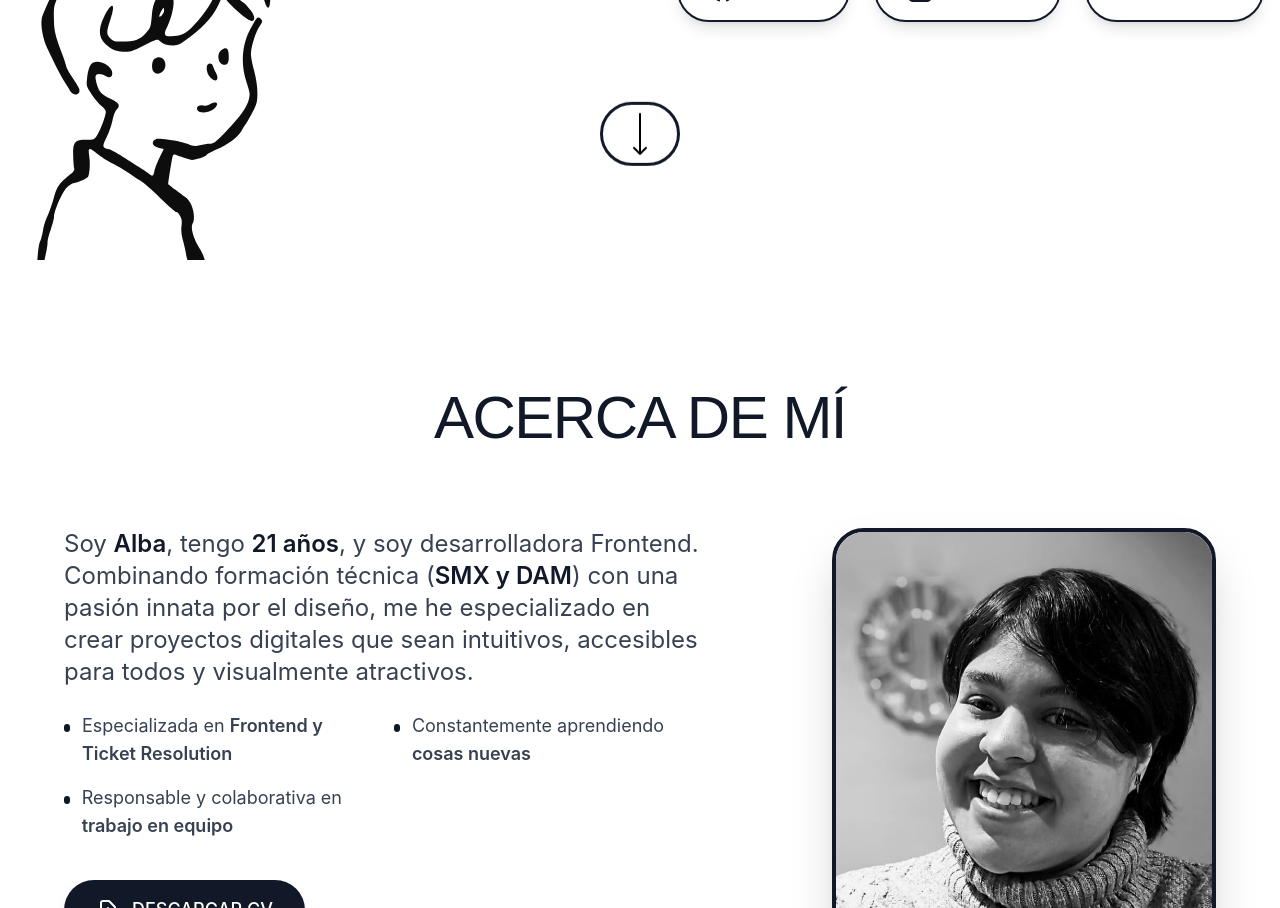
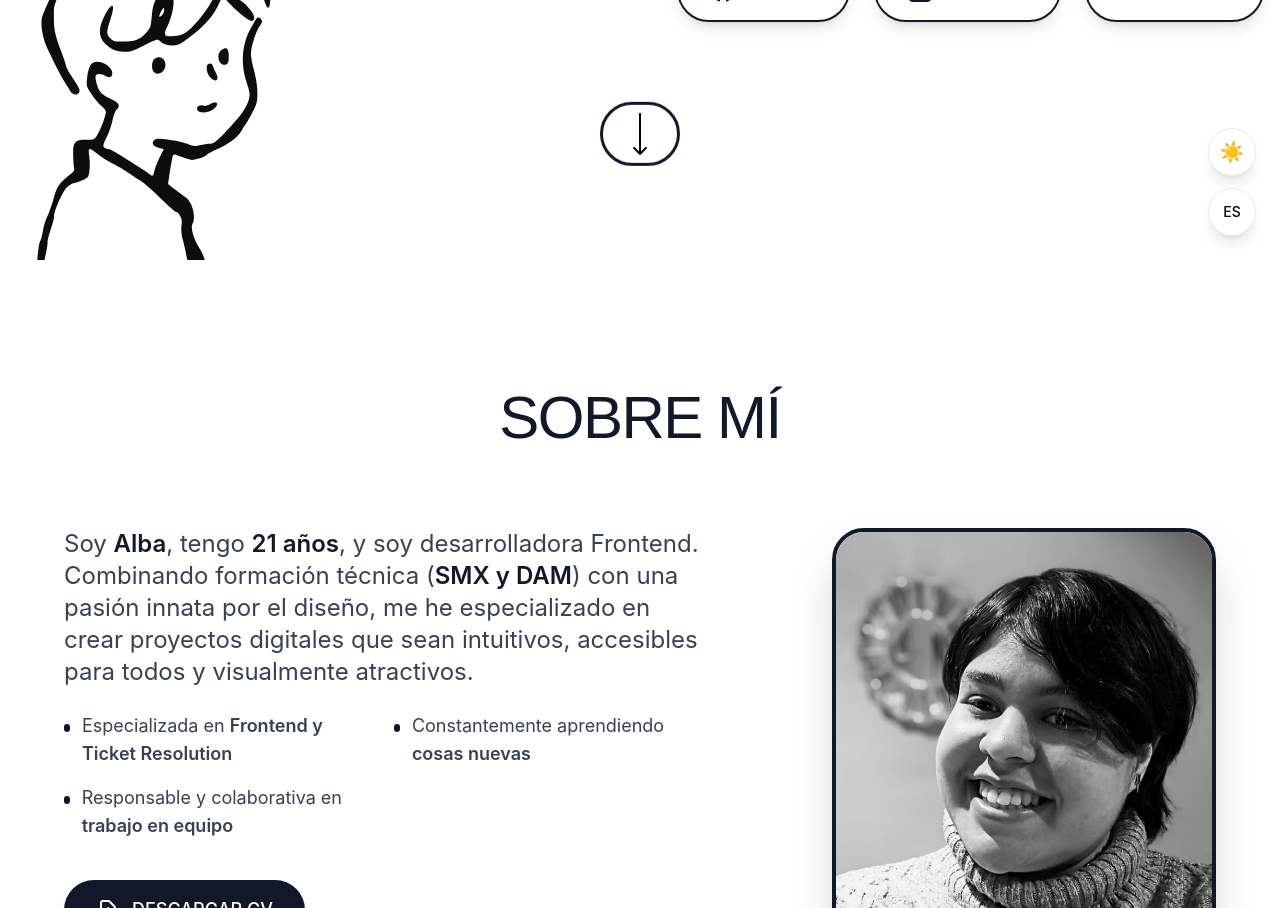
Before and after one commit to Sailok25/albaayala, a React (Create React App) app: page / in a window 1280 px wide. Shown: the part 540-1448 px from the top of the page. Built offline with nearby package versions, Linux system fonts and the light colour scheme; a web font is replaced by a local one.

Commit message:
Implementando toogle de idioma y tema + mejorados los titulos

```diff
--- a/public/index.html
+++ b/public/index.html
@@ -7,7 +7,7 @@
     <meta name="theme-color" content="#000000" />
     <meta
       name="description"
-      content="Web site created using create-react-app"
+      content="Desarrolladora Frontend"
     />
     <link rel="apple-touch-icon" href="%PUBLIC_URL%/logo192.png" />
     <link rel="manifest" href="%PUBLIC_URL%/manifest.json" />
--- a/src/App.js
+++ b/src/App.js
@@ -15,12 +15,12 @@ import cronoHubImg from './assets/images/projects/CronoHub.png';
 import claudeCert from './assets/images/certifications/claude-code-certificate.jpg';
 import fluencyAICert from './assets/images/certifications/fluency-ai.jpg';
 import introduccionAICert from './assets/images/certifications/introduccion-ai.jpg';
-
 // Components
 import ExperienceItem from './components/ExperienceItem';
 import Navigation from './components/Navigation';
 import ProjectCard from './components/ProjectCard';
 import CertificationCard from './components/CertificationCard';
+import FloatingToggles from './components/FloatingToggles';
 // Contexts
 import { ThemeProvider } from './contexts/ThemeContext';
 import { LanguageProvider } from './contexts/LanguageContext';
@@ -282,7 +282,7 @@ function App() {
         <section id="about" className="py-20 md:py-32 px-4 md:px-8 relative bg-white">
           <div className="max-w-6xl mx-auto">
             <h2 className="text-5xl md:text-6xl font-uhbee text-center mb-12 md:mb-20 text-gray-900 tracking-tight">
-                  ACERCA DE MÍ
+              SOBRE MÍ
             </h2>
 
             <div className="flex flex-col lg:flex-row items-center lg:items-start gap-12 lg:gap-20">
@@ -448,6 +448,7 @@ function App() {
           </div>
         </footer>
       </div>
+      <FloatingToggles />
     </div>
   );
 }
--- /dev/null
+++ b/src/components/FloatingToggles.jsx
@@ -0,0 +1,11 @@
+import ThemeToggle from './ThemeToggle';
+import LanguageSwitcher from './LanguageSwitcher';
+
+export default function FloatingToggles() {
+  return (
+    <div className="fixed bottom-6 right-6 z-40 flex flex-col gap-3">
+      <ThemeToggle />
+      <LanguageSwitcher />
+    </div>
+  );
+}
--- a/src/components/LanguageSwitcher.jsx
+++ b/src/components/LanguageSwitcher.jsx
@@ -0,0 +1,23 @@
+import { useLanguage } from '../contexts/LanguageContext';
+
+export default function LanguageSwitcher() {
+  const { language, changeLanguage } = useLanguage();
+
+  const languages = ['ES', 'CA', 'EN', 'FR'];
+  const currentIndex = languages.indexOf(language.toUpperCase());
+  const nextLanguage = languages[(currentIndex + 1) % languages.length];
+
+  const handleClick = () => {
+    changeLanguage(nextLanguage.toLowerCase());
+  };
+
+  return (
+    <button
+      onClick={handleClick}
+      className="w-12 h-12 flex items-center justify-center rounded-full bg-white/80 backdrop-blur-md border border-gray-200 shadow-lg hover:bg-gray-100 dark:hover:bg-gray-700 transition-colors text-sm font-medium"
+      aria-label="Change language"
+    >
+      {language.toUpperCase()}
+    </button>
+  );
+}
--- a/src/components/Navigation.jsx
+++ b/src/components/Navigation.jsx
@@ -1,7 +1,7 @@
 import { useEffect, useState } from "react";
 
 const sections = [
-  { id: "about", label: "ACERCA DE MI" },
+  { id: "about", label: "SOBRE MI" },
   { id: "experience", label: "EXPERIENCIA" },
   { id: "projects", label: "PROYECTOS" },
   { id: "certifications", label: "CERTIFICADOS" },
--- a/src/components/ThemeToggle.jsx
+++ b/src/components/ThemeToggle.jsx
@@ -0,0 +1,15 @@
+import { useTheme } from '../contexts/ThemeContext';
+
+export default function ThemeToggle() {
+  const { theme, toggleTheme } = useTheme();
+
+  return (
+    <button
+      onClick={toggleTheme}
+      className="w-12 h-12 flex items-center justify-center rounded-full bg-white/80 backdrop-blur-md border border-gray-200 shadow-lg hover:bg-gray-100 dark:hover:bg-gray-700 transition-colors text-xl"
+      aria-label="Toggle theme"
+    >
+      {theme === 'light' ? '☀️' : '🌙'}
+    </button>
+  );
+}
--- a/src/contexts/LanguageContext.jsx
+++ b/src/contexts/LanguageContext.jsx
@@ -0,0 +1,19 @@
+import { createContext, useContext, useState } from 'react';
+
+const LanguageContext = createContext();
+
+export const LanguageProvider = ({ children }) => {
+  const [language, setLanguage] = useState('es');
+
+  const changeLanguage = (lang) => {
+    setLanguage(lang);
+  };
+
+  return (
+    <LanguageContext.Provider value={{ language, changeLanguage }}>
+      {children}
+    </LanguageContext.Provider>
+  );
+};
+
+export const useLanguage = () => useContext(LanguageContext);
--- a/src/contexts/ThemeContext.jsx
+++ b/src/contexts/ThemeContext.jsx
@@ -0,0 +1,26 @@
+import { createContext, useContext, useState, useEffect } from 'react';
+
+const ThemeContext = createContext();
+
+export const ThemeProvider = ({ children }) => {
+  const [theme, setTheme] = useState(localStorage.getItem('theme') || 'light');
+
+  useEffect(() => {
+    const root = window.document.documentElement;
+    root.classList.remove('light', 'dark');
+    root.classList.add(theme);
+    localStorage.setItem('theme', theme);
+  }, [theme]);
+
+  const toggleTheme = () => {
+    setTheme(prevTheme => (prevTheme === 'light' ? 'dark' : 'light'));
+  };
+
+  return (
+    <ThemeContext.Provider value={{ theme, toggleTheme }}>
+      {children}
+    </ThemeContext.Provider>
+  );
+};
+
+export const useTheme = () => useContext(ThemeContext);
--- a/src/data/themes.js
+++ b/src/data/themes.js
@@ -0,0 +1,16 @@
+export const themes = {
+  light: {
+    background: '#ffffff',
+    text: '#111827',
+    primary: '#111827',
+    secondary: '#6b7280',
+    accent: '#3b82f6',
+  },
+  dark: {
+    background: '#111827',
+    text: '#f9fafb',
+    primary: '#f9fafb',
+    secondary: '#9ca3af',
+    accent: '#60a5fa',
+  },
+};
--- a/src/data/translations.js
+++ b/src/data/translations.js
@@ -1,39 +1,29 @@
-// src/data/translations.js
 export const translations = {
   es: {
-    about: "ACERCA DE MÍ",
-    experience: "EXPERIENCIA",
-    projects: "PROYECTOS",
-    certifications: "CERTIFICACIONES",
-    contact: "CONTACTO",
-    hello: "Hola, soy",
-    frontendDeveloper: "Desarrolladora Frontend",
-    downloadCV: "DESCARGAR CV",
-    send: "ENVIAR",
-    // ... más traducciones
+    home: "Inicio",
+    about: "Sobre mí",
+    experience: "Experiencia",
+    projects: "Proyectos",
+    certifications: "Certificados",
+    contact: "Contacto",
+    // ... otras traducciones
   },
   en: {
-    about: "ABOUT ME",
-    experience: "EXPERIENCE",
-    projects: "PROJECTS",
-    certifications: "CERTIFICATIONS",
-    contact: "CONTACT ME",
-    hello: "Hello, I'm",
-    frontendDeveloper: "Frontend Developer",
-    downloadCV: "DOWNLOAD CV",
-    send: "SEND",
-    // ... más traducciones
+    home: "Home",
+    about: "About me",
+    experience: "Experience",
+    projects: "Projects",
+    certifications: "Certifications",
+    contact: "Contact",
+    // ... otras traducciones
   },
   ca: {
-    about: "SOBRE MI",
-    experience: "EXPERIÈNCIA",
-    projects: "PROJECTES",
-    certifications: "CERTIFICACIONS",
-    contact: "CONTACTE",
-    hello: "Hola, sóc",
-    frontendDeveloper: "Desenvolupadora Frontend",
-    downloadCV: "DESCARREGAR CV",
-    send: "ENVIAR",
-    // ... más traducciones
-  }
+    home: "Inici",
+    about: "Sobre mi",
+    experience: "Experiència",
+    projects: "Projectes",
+    certifications: "Certificats",
+    contact: "Contacte",
+    // ... otras traducciones
+  },
 };
--- a/src/index.css
+++ b/src/index.css
@@ -12,7 +12,7 @@
   font-display: swap;
 }
 
-/* 2. UHBEE HANBYEOL (para tu nombre - IMPACTO) */
+/* 2. UHBEE HANBYEOL (para titulos) */
 @font-face {
   font-family: 'UhBee HanByeol';
   src: url('./assets/fonts/UhBee-HanByeol.ttf') format('truetype');
@@ -104,7 +104,7 @@
 
 /* Estilos globales adicionales */
 
-/* Scroll personalizado */
+/* Scroll-bar custom*/
 ::-webkit-scrollbar {
   width: 10px;
 }
@@ -122,8 +122,26 @@
   background: #555;
 }
 
-/* Selección de texto */
+/* Color al seleccionar un texto */
 ::selection {
   background-color: rgba(42, 42, 42, 0.2);
   color: #000;
 }
+
+
+
+/* Añade esto a tu index.css */
+.dark {
+  color-scheme: dark;
+  background-color: #111827;
+  color: #f9fafb;
+}
+
+/* Asegúrate de que los elementos se adapten al tema oscuro */
+.dark {
+  background-color: rgba(31, 41, 55, 0.8);
+}
+
+.dark .border-gray-200 {
+  border-color: rgba(107, 114, 128, 0.5);
+}
--- a/src/index.js
+++ b/src/index.js
@@ -2,10 +2,16 @@ import React from 'react';
 import ReactDOM from 'react-dom/client';
 import './index.css';
 import App from './App';
+import { ThemeProvider } from './contexts/ThemeContext';
+import { LanguageProvider } from './contexts/LanguageContext';
 
 const root = ReactDOM.createRoot(document.getElementById('root'));
 root.render(
   <React.StrictMode>
-    <App />
+    <ThemeProvider>
+      <LanguageProvider>
+        <App />
+      </LanguageProvider>
+    </ThemeProvider>
   </React.StrictMode>
 );
```
Also changed, not shown: src/assets/images/projects/RTVE PreMiD.png (added). Lines whose indentation alone changed are shown as unchanged.
